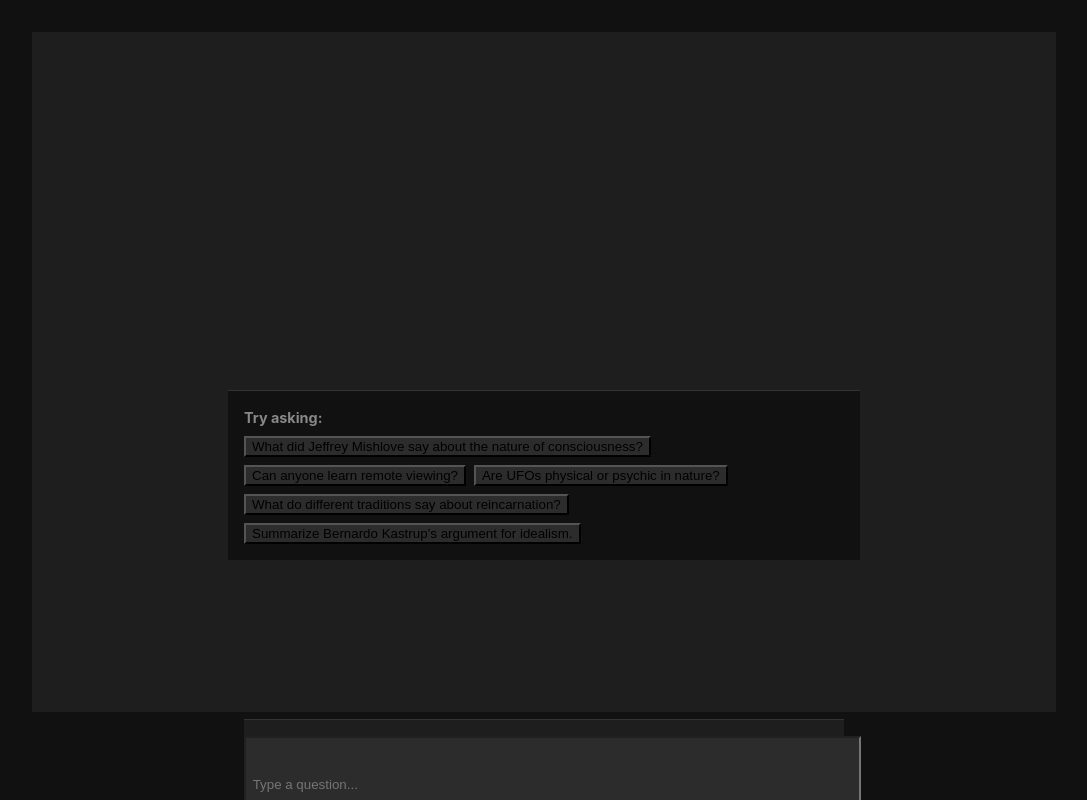
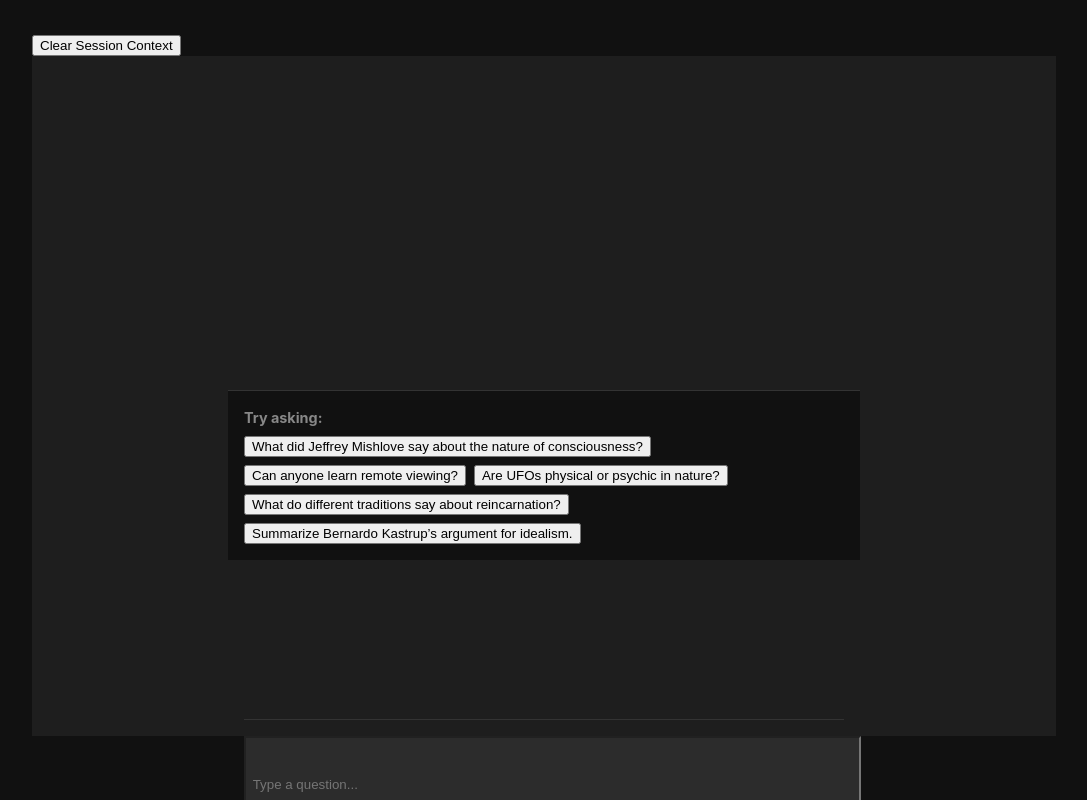
Before and after one commit to new-thinking-allowed/llm-test, a Vue app in the folder client/: page / in a window 1280 px wide. Shown: the whole page, without its empty margins (96-1183 px from the left). Built offline with nearby package versions, Linux system fonts and the light colour scheme.

Commit message:
Delete context

```diff
--- a/client/src/components/ChatContainer.vue
+++ b/client/src/components/ChatContainer.vue
@@ -1,10 +1,3 @@
-<template>
-  <section class="chat-container">
-    <ChatOutput ref="outputContainer" :qAndAs="qAndAs" />
-    <ChatInput :inProgress="inProgress" :noRequestSentYet="noRequestSentYet" @sendQuery="handleSendQuery" />
-  </section>
-</template>
-
 <script setup>
 import { ref, nextTick } from 'vue'
 import { useSessionId } from '../composables/useSessionId.js'
@@ -12,6 +5,7 @@
 import { QUESTION, ANSWER, ANSWER_ERROR, LOADING } from '../constants/chatTypes.js'
 import ChatOutput from './ChatOutput.vue'
 import ChatInput from './ChatInput.vue'
+import ClearContextButton from './ClearContextButton.vue'
 
 const qAndAs = ref([])
 const inProgress = ref(false)
@@ -75,6 +69,15 @@
 }
 </script>
 
+<template>
+  <ClearContextButton :session-id="sessionId" />
+
+  <section class="chat-container">
+    <ChatOutput ref="outputContainer" :qAndAs="qAndAs" />
+    <ChatInput :inProgress="inProgress" :noRequestSentYet="noRequestSentYet" @sendQuery="handleSendQuery" />
+  </section>
+</template>
+
 <style scoped>
 .chat-container {
   display: flex;
--- a/client/src/components/ChatInput.vue
+++ b/client/src/components/ChatInput.vue
@@ -78,12 +78,11 @@
 }
 
 .suggestions button {
-  background-color: #2c2c2c;
   transition: background 0.2s;
 }
 
 .suggestions button:hover {
-  background-color: #3c3c3c;
+  border-color: #777;
 }
 
 .input-container {
--- /dev/null
+++ b/client/src/components/ClearContextButton.vue
@@ -0,0 +1,51 @@
+<script setup lang="ts">
+import { ref } from 'vue'
+
+const props = defineProps<{
+    sessionId: string
+}>()
+
+const isClearing = ref(false)
+const resultMessage = ref<string | null>(null)
+
+const clearContext = async () => {
+    if (!props.sessionId) return
+
+    isClearing.value = true
+    resultMessage.value = null
+
+    try {
+        const res = await fetch(`http://localhost:8000/context/${props.sessionId}`, {
+            method: 'DELETE',
+        })
+
+        if (!res.ok) {
+            const data = await res.json()
+            throw new Error(data.detail || 'Unknown error')
+        }
+
+        const data = await res.json()
+        resultMessage.value = data.message
+    }
+    catch (err: any) {
+        resultMessage.value = `Failed: ${err.message}`
+    }
+    finally {
+        isClearing.value = false
+    }
+}
+</script>
+
+<template>
+    <div>
+        <button @click="clearContext" :disabled="isClearing" class="small">
+            {{ isClearing ? 'Clearing…' : 'Clear Session Context' }}
+        </button>
+        <p v-if="resultMessage" class="mt-2 text-sm text-gray-700">
+            {{ resultMessage }}
+        </p>
+    </div>
+</template>
+
+<!-- <style scoped>
+</style> -->
```
